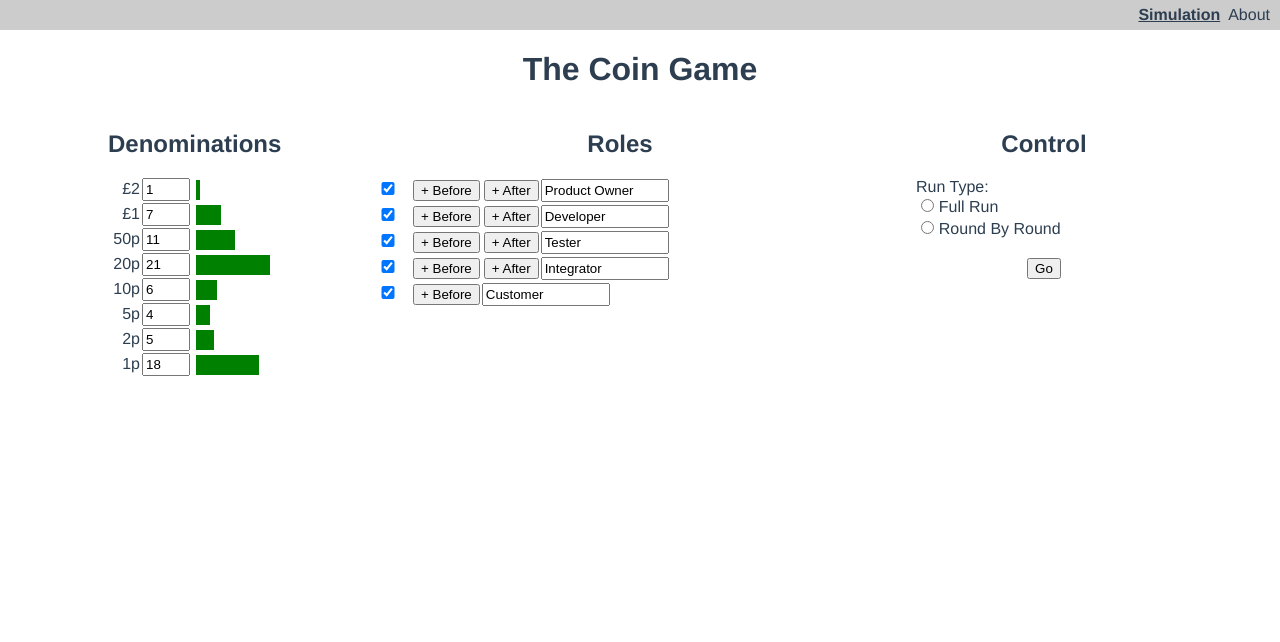
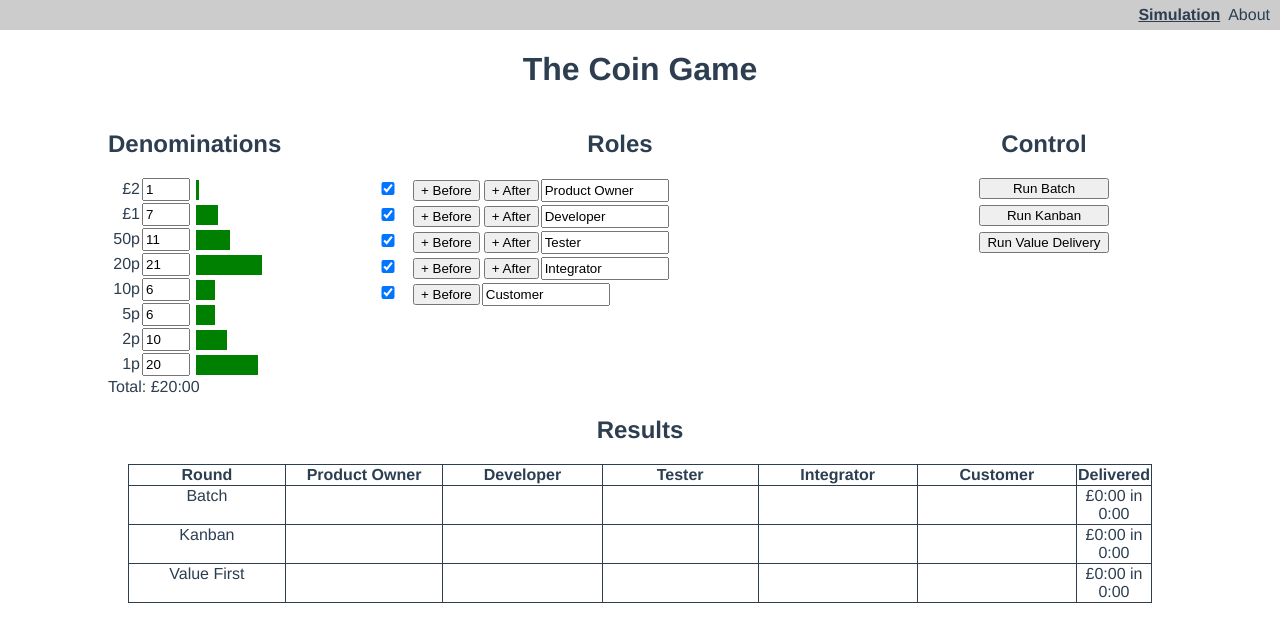
Before and after one commit to hogsmill/coin-game, a Vue app in the folder coin-game/: page / in a window 1280 px wide. Shown: the top 642 px of the page. Built offline with nearby package versions, Linux system fonts and the light colour scheme.

Commit message:
First working version

```diff
--- a/coin-game/package.json
+++ b/coin-game/package.json
@@ -3,7 +3,6 @@
   "version": "0.1.0",
   "private": true,
   "scripts": {
-    "start": "npm run serve --port 8083",
     "serve": "vue-cli-service serve --port 8083",
     "build": "vue-cli-service build",
     "lint": "vue-cli-service lint"
--- a/coin-game/src/App.vue
+++ b/coin-game/src/App.vue
@@ -9,7 +9,7 @@
     </div>
     <div v-if="!showAbout">
       <h1>The Coin Game</h1>
-      <div class="denominations">
+      <div class="denominations" v-if="!stateSet">
         <h2>Denominations</h2>
         <div>
           <label for="twoPound">£2</label>
@@ -51,11 +51,12 @@
           <input type="input" id="one" name="one" v-model="denominations['1']">
           <div class="distribution" :style="{ width: getWidth(denominations['1']) }"></div>
         </div>
+          Total: £{{total()}}
       </div>
-      <div class="roles">
+      <div class="roles"  v-if="!stateSet">
         <h2>Roles</h2>
         <div>
-          <div v-for="role in roles" :key="role['name'].replace(' ', '')" class="role">
+          <div v-for="role in state.roles" :key="role['name'].replace(' ', '')" class="role">
             <input type='checkbox' checked="role['include']" v-model="role['include']">
             <button @click="addBefore(role)">+ Before</button>
             <button v-if="role['name'] != 'Customer'" @click="addAfter(role)">+ After</button>
@@ -63,18 +64,13 @@
           </div>
         </div>
       </div>
-      <div class="run">
+      <div class="run" :class="{ 'running': stateSet }">
         <h2>Control</h2>
-        <div>Run Type:</div>
-        <div>
-          <input type="radio" id="fullRun" name="fullRun" v-model="state['runType']">
-          <label for="fullRun">Full Run</label>
-        </div>
-        <div>
-          <input type="radio" id="fullRound" name="fullRound" v-model="state['runType']">
-          <label for="fullRound">Round By Round</label>
-        </div>
-        <button @click="go" :disabled="state['running']">Go</button>
+        <button @click="go(0)" :disabled="state['running']">Run Batch</button>
+        <button @click="go(1)" :disabled="state['running']">Run Kanban</button>
+        <button @click="go(2)" :disabled="state['running']">Run Value Delivery</button>
+        <button @click="stop()" v-if="stateSet && !stopped" :disabled="state['running']">Stop</button>
+        <button @click="start()" v-if="stopped" :disabled="state['running']">Start</button>
         </div>
       <ResultsView v-bind:state="state" />
     </div>
@@ -94,36 +90,59 @@ export default {
   data() {
     return {
       showAbout: false,
+      stateSet: false,
+      stopped: false,
       denominations: {
         200: 1,
         100: 7,
         50: 11,
         20: 21,
         10: 6,
-        5: 4,
-        2: 5,
-        1: 18
+        5: 6,
+        2: 10,
+        1: 20
       },
-      roles: [
-        { name: 'Product Owner', include: true, coins: [] },
-        { name: 'Developer', include: true, coins: [] },
-        { name: 'Tester',  include: true, coins: [] },
-        { name: 'Integrator', include: true, coins: [] },
-        { name: 'Customer', include: true, coins: [] }
-      ],
-      rounds: [
-        'Batch',
-        'Kanban',
-        'Value First'
-      ],
+      interval: 250,
       state: {
-        runType: 'Full Run',
-        sprint: 0,
-        rounds: []
+        timeLimit: 60000,
+        valueTimeLimit: 10000,
+        round: 0,
+        total: 0,
+        roles: [
+          { name: 'Product Owner', include: true },
+          { name: 'Developer', include: true },
+          { name: 'Tester',  include: true },
+          { name: 'Integrator', include: true },
+          { name: 'Customer', include: true }
+        ],
+        rounds:  [
+          {name: 'Batch', roles: [
+            { name: 'Product Owner', include: true },
+            { name: 'Developer', include: true },
+            { name: 'Tester',  include: true },
+            { name: 'Integrator', include: true },
+            { name: 'Customer', include: true }
+          ], current: false, delivered: 0, time: 0 },
+          {name: 'Kanban', roles: [], current: false, delivered: 0, time: 0 },
+          {name: 'Value First', roles: [], current: false, delivered: 0, time: 0 }
+        ]
       }
     }
   },
   methods: {
+    total() {
+      var total = 0
+      for (var denomination in this.denominations) {
+        total += this.denominations[denomination] * denomination
+      }
+      this.state['total'] = total
+      var pounds = Math.floor(total / 100)
+      var pence = total - pounds * 100
+      if (pence < 10) {
+        pence = '0' + pence
+      }
+      return pounds + ':' + pence
+    },
     getWidth(n) {
       var sum = 0
       for (var denomination in this.denominations) {
@@ -133,74 +152,165 @@ export default {
     },
     addBefore(role) {
       var roles = []
-      for (var i = 0; i < this.roles.length; i++) {
-        if (role['name'] == this.roles[i]['name']) {
+      for (var i = 0; i < this.state['roles'].length; i++) {
+        if (role['name'] == this.state['roles'][i]['name']) {
           roles.push({name: 'New Role', include: true})
         }
-        roles.push(this.roles[i])
+        roles.push(this.state['roles'][i])
       }
-      this.roles = roles
+      this.state['roles'] = roles
     },
     addAfter(role) {
       var roles = []
-      for (var i = 0; i < this.roles.length; i++) {
-        roles.push(this.roles[i])
-        if (role['name'] == this.roles[i]['name']) {
+      for (var i = 0; i < this.state['roles'].length; i++) {
+        roles.push(this.state['roles'][i])
+        if (role['name'] == this.state['roles'][i]['name']) {
           roles.push({name: 'New Role', include: true})
         }
       }
-      this.roles = roles
+      this.state['roles'] = roles
     },
     allPlayed(coins) {
+      var played = true
       for (var i = 0; i < coins.length; i++) {
         if (!coins[i]['played']) {
-          return false
+          played = false
         }
       }
-      return true
+      return played
     },
-    batch() {
-      var round = this.state['rounds'][0]
-      console.log(round['name'])
-      for (var i = 0; i < round['roles'].length; i++) {
-        var role = round['roles'][i]
-        console.log('  ' + role['name'])
+    setCoin(coin, i, roles) {
+      if (i < roles.length - 2) {
+        coin['played'] = false
+      }
+      return coin
+    },
+    deliverCoin(coin, role, round) {
+      var l = round['roles'].length
+      if (role.name == round['roles'][l - 1]['name']) {
+        round['delivered'] = round['delivered'] + parseInt(coin['value'])
+      }
+    },
+    moveCoins(roundNum) {
+      var i, j, coin
+      var round = this.state['rounds'][roundNum]
+      for (i = 0; i < round['roles'].length - 1; i++) {
+        if (round['roles'][i]['coins'].length && this.allPlayed(round['roles'][i]['coins'])) {
+          for (j = 0; j < round['roles'][i]['coins'].length; j++) {
+            coin = round['roles'][i]['coins'][j]
+            coin.played = false
+            round['roles'][i + 1]['coins'].push(coin)
+            this.deliverCoin(coin, round['roles'][i + 1], round)
+          }
+          round['roles'][i]['coins'] = []
+        }
+      }
+    },
+    moveCoin(round) {
+      for (var i = 0; i < this.state['rounds'][round]['roles'].length - 1; i++) {
+        var roles = this.state['rounds'][round]['roles']
+        var role = roles[i]
+        console.log('role', role['name'])
         for (var j = 0; j < role['coins'].length; j++) {
-          if (!role['coins'][j]['played']) {
-            console.log('    Playing ' + role['coins'][j]['value'])
-            role['coins'][j]['played'] = true
-            setTimeout(this.batch, 200)
-            return
+          var coin = role['coins'][j]
+          if (coin['played']) {
+            coin['played'] = false
+            roles[i + 1]['coins'].push(coin)
+            role['coins'].splice(j, 1)
+            this.deliverCoin(coin, roles[i + 1], this.state['rounds'][round])
           }
         }
       }
     },
-    getCoins() {
+    playCoin(coins) {
+      var i = 0
+      var played = false
+      while (i < coins.length && !played) {
+        if (!coins[i]['played']) {
+          coins[i]['played'] = true
+          played = true
+        }
+        i++
+      }
+    },
+    playRoleCoins(round) {
+      var roles = this.state['rounds'][round]['roles']
+      var played
+      for (var i = 0; i < roles.length; i++) {
+        if (!played) {
+          this.playCoin(roles[i]['coins'])
+        }
+      }
+    },
+    incrementTime(round) {
+      this.state['rounds'][round]['time'] = this.state['rounds'][round]['time'] + this.interval
+      return this.state['rounds'][round]['time']
+    },
+    complete(round) {
+      var limit = this.state['rounds'][round]['name'] == 'Value First'
+        ? this.state['valueTimeLimit'] : this.state['timeLimit']
+       return this.state['rounds'][round]['time'] >= limit ||
+        this.state['rounds'][round]['delivered'] == this.state['total']
+    },
+    run() {
+      var round = this.state['round']
+      this.playRoleCoins(round)
+      console.log('round', this.state['rounds'][round])
+      if (this.state['rounds'][round]['name'] == "Batch") {
+        this.moveCoins(round)
+      } else {
+        this.moveCoin(round)
+      }
+      this.incrementTime(this.state['round'])
+      if (!this.complete(this.state['round']) && !this.stopped) {
+        setTimeout(this.run, this.interval)
+      }
+    },
+    shuffleArray(array) {
+      for (let i = array.length - 1; i > 0; i--) {
+        const j = Math.floor(Math.random() * (i + 1));
+        [array[i], array[j]] = [array[j], array[i]];
+      }
+      return array
+    },
+    getCoins(round) {
       var coins = []
       for (var denomination in this.denominations) {
-        for (var k = 0; k < this.denominations[denomination]; k++) {
+        for (var i = 0; i < this.denominations[denomination]; i++) {
           coins.push({value: denomination, played: false})
         }
       }
+      if (round == 'Value First') {
+        coins = coins.sort(function(a, b) {return parseInt(b['value']) - parseInt(a['value'])})
+      } else {
+        coins = this.shuffleArray(coins)
+      }
       return coins
     },
-    go() {
-      this.state['rounds'] = []
-      for (var i = 0; i < this.rounds.length; i++) {
-        var roles = []
-        for (var j = 0; j < this.roles.length; j++) {
-          if (this.roles[j]['include']) {
-            var role = this.roles[j]
-            if (j == 0) {
-              role['coins'] = this.getCoins()
-            }
-            roles.push(role)
+    start () {
+      this.stopped = false
+    },
+    stop() {
+      this.stopped = true
+    },
+    go(round) {
+      this.stateSet = true
+      this.state['round'] = round
+      var roles = []
+      for (var i = 0; i < this.state['roles'].length; i++) {
+        if (this.state['roles'][i]['include']) {
+          var role = JSON.parse(JSON.stringify(this.state['roles'][i]))
+          if (i == 0) {
+            role['coins'] = this.getCoins(this.state['rounds'][round]['name'])
+          } else {
+            role['coins'] = []
           }
+          roles.push(role)
         }
-        this.state['rounds'].push({'round': this.rounds[i], 'roles': roles})
       }
+      this.state['rounds'][round]['roles'] = roles
       console.log(this.state)
-      this.batch()
+      this.run()
     }
   }
 }
@@ -226,5 +336,7 @@ export default {
   .run div { text-align: left; }
   .run input { width: 5%; }
   .run label { width: 80%; text-align: left; }
-  .run button { margin-top: 18px; }
+  .run button { margin: 0 auto 6px auto; display: block; width: 130px; }
+  .running { width: 100%; }
+  .running button { display: inline-block; margin: 6px; }
 </style>
--- a/coin-game/src/components/ResultsView.vue
+++ b/coin-game/src/components/ResultsView.vue
@@ -1,8 +1,7 @@
 <template>
-  <div class="results" v-if="stateSet()">
+  <div class="results">
     <h2>Results</h2>
     <div class="narration"></div>
-    <div class="sprint">Sprint {{state['sprint']}}</div>
     <div class="strategies">
       <table>
         <thead>
@@ -12,11 +11,18 @@
         </thead>
         <tbody>
           <tr v-for="(round, index) in state.rounds" :key="index">
-            <td>{{round['round']}}</td>
-            <td v-for="(role, roleindex) in state.rounds[index]['roles']" :key="roleindex">
-              <CoinsView v-bind:coins="role['coins']" />
+            <td>{{round['name']}}</td>
+            <td v-for="(role, roleIndex) in state.rounds[0]['roles']" v-bind:role="role" v-bind:roleIndex="roleIndex" :key="roleIndex">
+              <div v-if="state.rounds[index]['roles'][roleIndex]">
+                <div v-for="(coin, coinIndex) in state['rounds'][index]['roles'][roleIndex]['coins']" :v-bind:coin="coin" :key="coinIndex" class="coin-parent">
+                  <div class="coin" v-bind:class="[getClassName(role), getValueName(coin)]"></div>
+                </div>
+              </div>
             </td>
-            <td v-bind:id="round['delivered']">£0</td>
+            <td>
+              <div>£{{value(round['delivered'])}} in {{time(round['time'])}}</div>
+              <div v-if="outOfTime(round)" class="missed">Missed delivery</div>
+            </td>
           </tr>
         </tbody>
       </table>
@@ -25,39 +31,77 @@
 </template>
 
 <script>
-import CoinsView from './CoinsView.vue'
-
 export default {
   name: 'Results',
-  components: {
-    CoinsView
-  },
   props: ['state'],
   data() {
     return {
-      rounds: [
-        {name: 'Batch', delivered: 0 },
-        {name: 'Kanban', delivered: 0 },
-        {name: 'Highest Value 1st', delivered: 0 }
-      ]
+      coinClasses: {
+        1: 'one-p',
+        2: 'two-p',
+        5: 'five-p',
+        10: 'ten-p',
+        20: 'twenty-p',
+        50: 'fifty-p',
+        100: 'one-pound',
+        200: 'two-pound'
+      }
     }
   },
   methods: {
     setWidth() {
-      return 100 / (this.state.rounds[0]['roles'].length + 1) + '%'
+      return 100 / (this.state['roles'].length + 1) + '%'
     },
-    stateSet() {
-      return this.state['rounds'].length
+    getClassName(role) {
+      return role['name'].replace(' ', '-').toLowerCase()
+    },
+    getValueName(coin) {
+      var classStr = this.coinClasses[coin['value']]
+      if (coin['played']) {
+        classStr = classStr + ' played'
+      }
+      return classStr
+    },
+    time(t) {
+      var secs = t / 1000
+      var minutes = Math.floor(secs / 60)
+      secs = Math.floor(secs - minutes * 60)
+      if (secs < 10) {
+        secs = '0' + secs
+      }
+      return minutes + ':' + secs
+    },
+    value(n) {
+      var pounds = Math.floor(n / 100)
+      var pence = n - pounds * 100
+      if (pence < 10) {
+        pence = '0' + pence
+      }
+      return pounds + ':' + pence
+    },
+    outOfTime(round) {
+      return round['time'] >= this.state['timeLimit']
     }
   }
 }
 </script>
 
 <style>
-  .sprint { text-align: right; }
   .strategies { }
   table { border-collapse: collapse; margin: 0 auto; max-width: 80%; }
   thead td { font-weight: bold; }
-  td { border: 1px solid; }
+  td { border: 1px solid; vertical-align: top; }
+  .missed { margin-top: 12px; color: red; font-weight: bold; }
 
+  .coin-parent { display: inline-block; height: 20px; width: 20px; }
+  .coin { opacity: 0.3; height: 20px; width: 20px; background-size: 20px 20px; background-repeat: no-repeat; background-position: center center; }
+  .played, .customer { opacity: 1.0; }
+  .one-p { background-image: url("../assets/img/1p.png"); }
+  .two-p { background-image: url("../assets/img/2p.png"); }
+  .five-p { background-image: url("../assets/img/5p.png"); }
+  .ten-p { background-image: url("../assets/img/10p.png"); }
+  .twenty-p { background-image: url("../assets/img/20p.png"); }
+  .fifty-p { background-image: url("../assets/img/50p.png"); }
+  .one-pound { background-image: url("../assets/img/1pound.png"); }
+  .two-pound { background-image: url("../assets/img/2pound.png"); }
 </style>
--- a/coin-game/src/main.js
+++ b/coin-game/src/main.js
@@ -1,3 +1,4 @@
+
 import Vue from 'vue'
 import App from './App.vue'
 
```
Also changed, not shown: coin-game/src/components/CoinsView.vue (deleted, +0 -51 lines), 1 other file (tests, documents, lock files or other folders).
